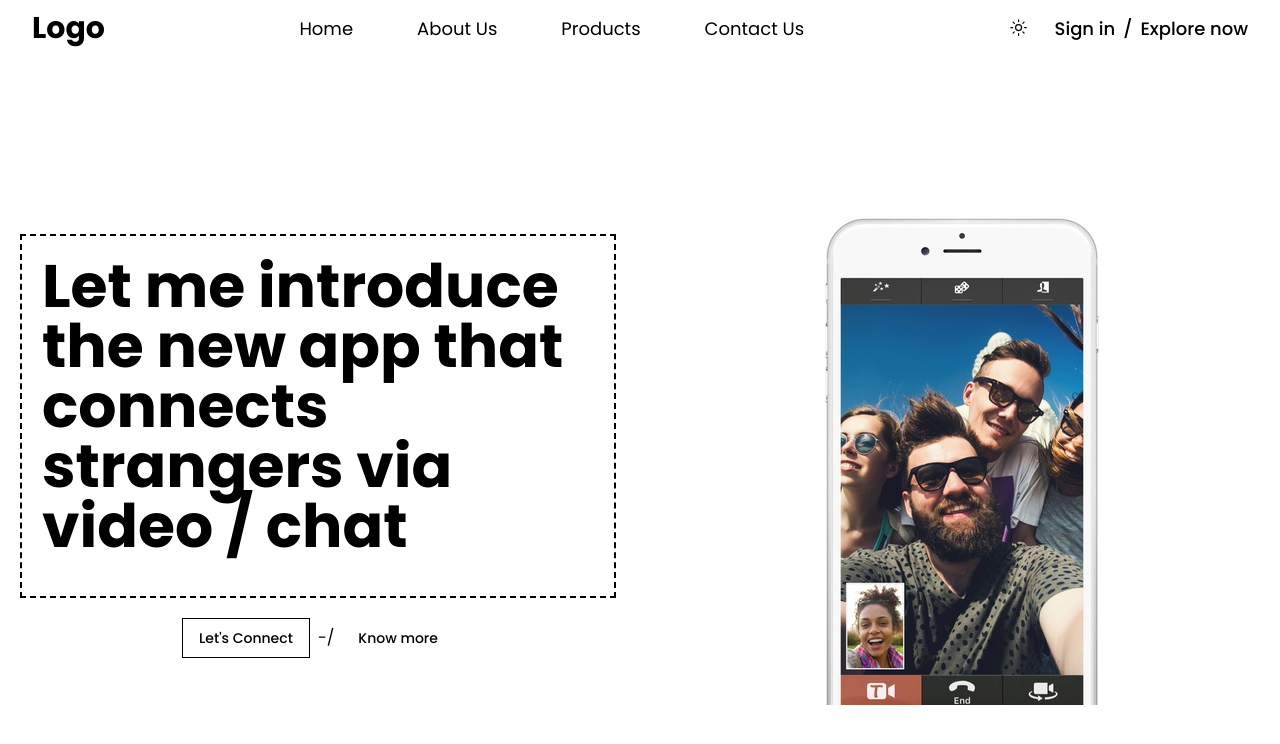
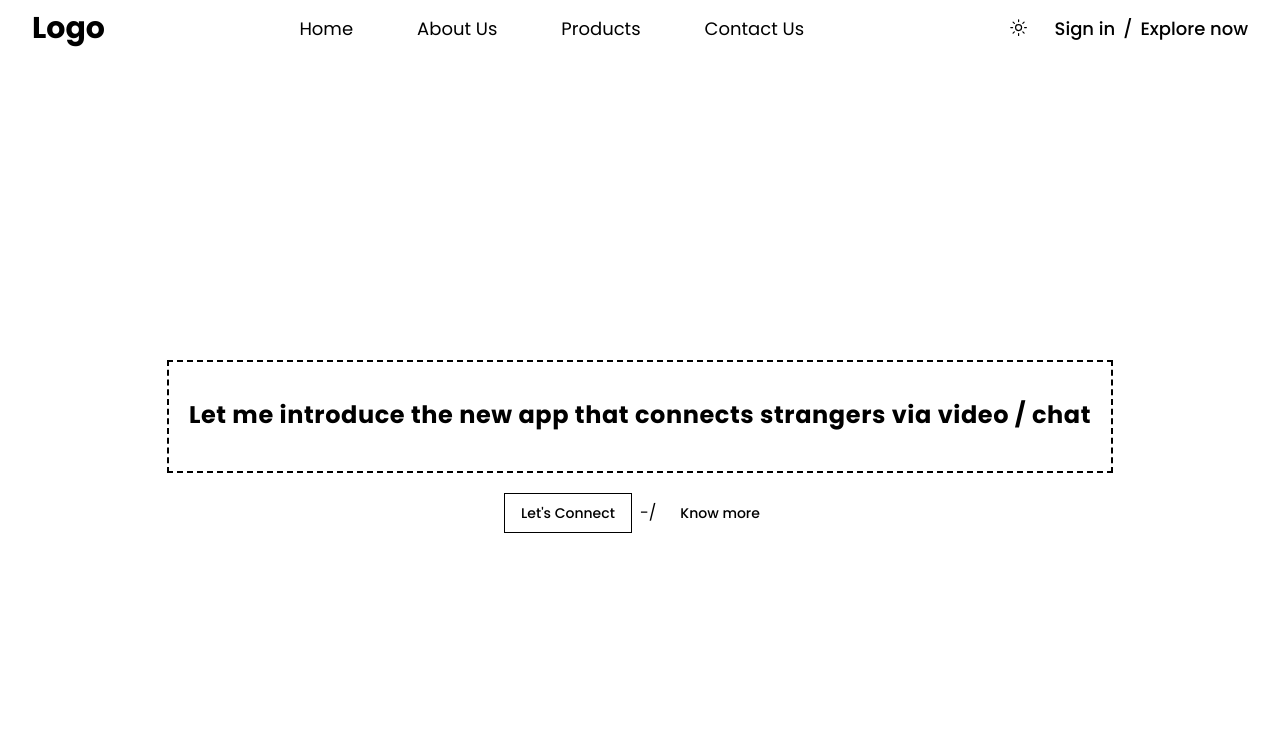
Before and after one commit to namansingh98/moglueui, a Next.js app: page / in a window 1280 px wide. Shown: the top 744 px of the page. Built offline with nearby package versions, Linux system fonts and the light colour scheme.

Commit message:
some main changes

```diff
--- a/package.json
+++ b/package.json
@@ -14,6 +14,7 @@
     "@radix-ui/react-slot": "^1.0.2",
     "class-variance-authority": "^0.7.0",
     "clsx": "^2.1.0",
+    "framer-motion": "^11.0.3",
     "lucide-react": "^0.316.0",
     "next": "14.1.0",
     "next-themes": "^0.2.1",
--- /dev/null
+++ b/src/app/utils/cn.tsx
@@ -0,0 +1,6 @@
+import { ClassValue, clsx } from "clsx";
+import { twMerge } from "tailwind-merge";
+
+export function cn(...inputs: ClassValue[]) {
+  return twMerge(clsx(inputs));
+}
--- a/src/components/Hero.tsx
+++ b/src/components/Hero.tsx
@@ -1,29 +1,22 @@
 import React from "react";
 import { Button } from "./ui/button";
-import Image from "next/image";
-import temp from "../../public/temp.jpeg"
+import { TextGen } from "./HomeText";
 
 const Hero = () => {
   return (
     <div className="flex items-center justify-center h-screen">
-      <div className="grid grid-cols-2 gap-2 items-center">
       <div className="flex flex-col items-center justify-center p-5">
         <div className=" border-dashed border-2 dark:border-white  border-black p-5">
-            <h1 className="text-6xl font-bold mb-5">
-              Let me introduce the new app that connects strangers via video /
-              chat
+          <h1 className="text-9xl font-bold mb-5">
+            <TextGen />
           </h1>
         </div>
         <div className="flex gap-2 items-center justify-center p-5">
           <div className="flex gap-2 items-center justify-center">
-            <Button variant={"outline"}>Let's Connect</Button>
+            <Button variant={"outline"}>Let&apos;s Connect</Button>
             -/
             <Button variant={"link"}>Know more</Button>
           </div>
-          </div>
-        </div>
-        <div className="flex justify-center items-center">
-          <Image src={temp} alt="img"/>
         </div>
       </div>
     </div>
--- /dev/null
+++ b/src/components/HomeText.tsx
@@ -0,0 +1,10 @@
+"use client";
+import { TextGenerateEffect } from "@/components/ui/text-generate-effect";
+
+const words = ` Let me introduce the new app that connects strangers via video /
+chat
+`;
+
+export function TextGen() {
+  return <TextGenerateEffect words={words} />;
+}
--- /dev/null
+++ b/src/components/ui/text-generate-effect.tsx
@@ -0,0 +1,54 @@
+"use client";
+import { useEffect } from "react";
+import { motion, stagger, useAnimate } from "framer-motion";
+import { cn } from "@/app/utils/cn";
+
+export const TextGenerateEffect = ({
+  words,
+  className,
+}: {
+  words: string;
+  className?: string;
+}) => {
+  const [scope, animate] = useAnimate();
+  let wordsArray = words.split(" ");
+  useEffect(() => {
+    animate(
+      "span",
+      {
+        opacity: 1,
+      },
+      {
+        duration: 2,
+        delay: stagger(0.2),
+      }
+    );
+  }, [scope.current]);
+
+  const renderWords = () => {
+    return (
+      <motion.div ref={scope}>
+        {wordsArray.map((word, idx) => {
+          return (
+            <motion.span
+              key={word + idx}
+              className="dark:text-white text-black opacity-0"
+            >
+              {word}{" "}
+            </motion.span>
+          );
+        })}
+      </motion.div>
+    );
+  };
+
+  return (
+    <div className={cn("font-bold", className)}>
+      <div className="mt-4">
+        <div className=" dark:text-white text-black text-2xl leading-snug tracking-wide">
+          {renderWords()}
+        </div>
+      </div>
+    </div>
+  );
+};
```
Also changed, not shown: public/temp.jpeg (deleted), 1 other file (tests, documents, lock files or other folders). Lines whose indentation alone changed are shown as unchanged.
